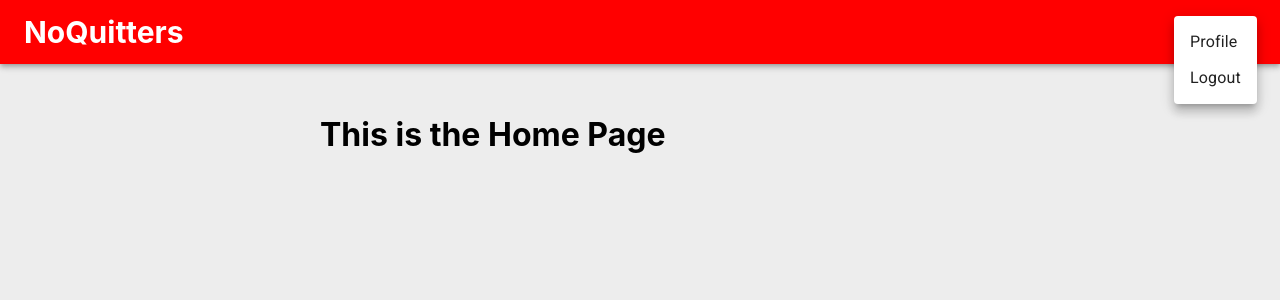
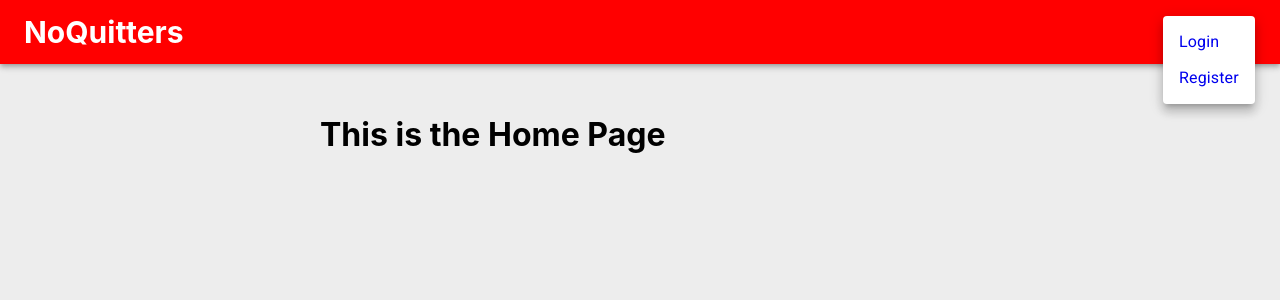
Before and after one commit to DeeIdowu/MERN-Stack-Twitter-Clone, a React (Create React App) app in the folder client/: page / in a window 1280 px wide. Both pictures are taken after a click on the button 1232 px from the left and 32 px from the top of the page. Shown: the top 300 px of the page. Built offline with nearby package versions, Linux system fonts and the light colour scheme.

Commit message:
added functionality to h header/navbar for authenticaiton/verification of guest or user

```diff
--- a/client/src/components/Layout/Header/Header.js
+++ b/client/src/components/Layout/Header/Header.js
@@ -5,7 +5,8 @@ import IconButton from "@material-ui/core/IconButton";
 import Menu from "@material-ui/core/Menu";
 import MenuItem from "@material-ui/core/MenuItem";
 import AccountCircle from "@material-ui/icons/AccountCircle";
-
+import MoreVert from "@material-ui/icons/MoreVert";
+import { logoutUser } from "../../../actions/authActions";
 import { Link } from "react-router-dom";
 import { connect } from "react-redux";
 import { withStyles } from "@material-ui/core/styles";
@@ -27,6 +28,7 @@ class Header extends Component {
     this.state = {
       anchorEl: null
     };
+    this.handleLogout = this.handleLogout.bind(this);
   }
 
   handleMenu = event => {
@@ -36,11 +38,49 @@ class Header extends Component {
   handleClose = () => {
     this.setState({ anchorEl: null });
   };
+
+  handleLogout() {
+    this.setState({ anchorEl: null });
+    this.props.logoutUser();
+  }
   render() {
-    const { classes } = this.props;
+    const { classes, isAuthenticated } = this.props;
     const { anchorEl } = this.state;
     const open = Boolean(anchorEl);
 
+    const guestLinks = (
+      <div>
+        <IconButton
+          aria-owns={open ? "menu-appbar" : undefined}
+          aria-hashpopup="true"
+          color="inherit"
+          onClick={this.handleMenu}
+        >
+          <MoreVert />
+        </IconButton>
+        <Menu
+          id="menu-appbar"
+          open={open}
+          anchorOrigin={{
+            vertical: "top",
+            horizontal: "right"
+          }}
+          transformOrigin={{
+            vertical: "top",
+            horizontal: "right"
+          }}
+          anchorEl={anchorEl}
+          onClose={this.handleClose}
+        >
+          <MenuItem onClick={this.handleClose}>
+            <Link to="/login">Login</Link>
+          </MenuItem>
+          <MenuItem onClick={this.handleClose}>
+            <Link to="/register">Register</Link>
+          </MenuItem>
+        </Menu>
+      </div>
+    );
     const authLinks = (
       <div>
         <IconButton
@@ -66,7 +106,7 @@ class Header extends Component {
           onClose={this.handleClose}
         >
           <MenuItem onClick={this.handleClose}>Profile</MenuItem>
-          <MenuItem onClick={this.handleClose}>Logout</MenuItem>
+          <MenuItem onClick={this.handleLogout}>Logout</MenuItem>
         </Menu>
       </div>
     );
@@ -77,7 +117,7 @@ class Header extends Component {
             <Link className="logo" to="/">
               NoQuitters
             </Link>
-            {authLinks}
+            {isAuthenticated ? authLinks : guestLinks}
           </Toolbar>
         </AppBar>
       </div>
@@ -89,4 +129,6 @@ const mapStateToProps = state => ({
   isAuthenticated: state.auth.isAuthenticated
 });
 
-export default connect(mapStateToProps)(withStyles(styles)(Header));
+export default connect(mapStateToProps, { logoutUser })(
+  withStyles(styles)(Header)
+);
```
